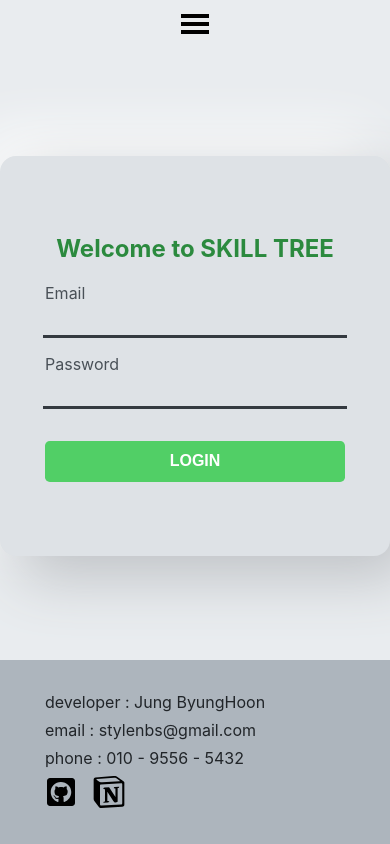
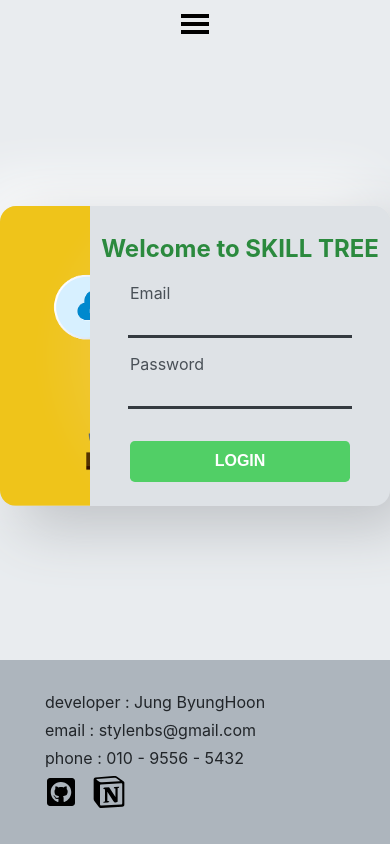
Before and after one commit to yourcarrot0214/skilltree, a React (Create React App) app in the folder client/: page /login in a window 390 px wide. Built offline with nearby package versions, Linux system fonts and the light colour scheme; no server answers.

Commit message:
css responsive setup

```diff
--- a/client/src/components/views/LoginPage/styles/styled.js
+++ b/client/src/components/views/LoginPage/styles/styled.js
@@ -7,7 +7,6 @@ const LoginContainer = styled.div`
   justify-content: center;
   align-items: center;
   width: 100%;
-  height: 90%;
   flex: 1;
 `;
 
@@ -21,6 +20,11 @@ const LoginWrapper = styled.div`
   justify-content: space-around;
   border-radius: 1rem;
   box-shadow: 20px 20px 60px #bdc0c4, -20px -20px 60px #ffffff;
+
+  @media screen and (max-width: 768px) {
+    max-width: 700px;
+    height: 300px;
+  }
 `;
 
 const LoginImage = styled.div`
@@ -32,6 +36,10 @@ const LoginImage = styled.div`
   flex: 5;
   border-top-left-radius: 1rem;
   border-bottom-left-radius: 1rem;
+
+  @media screen and (max-width: 768px) {
+    height: 300px;
+  }
 `;
 
 const LoginForm = styled.form`
@@ -92,6 +100,23 @@ const LoginForm = styled.form`
       transition: 0.5s;
     }
   }
+
+  @media screen and (max-width: 768px) {
+    width: 300px;
+    padding: 0;
+    label {
+      width: 220px;
+    }
+
+    input {
+      width: 220px;
+      font-size: 1rem;
+    }
+
+    button {
+      width: 220px;
+    }
+  }
 `;
 
 export { LoginContainer, LoginWrapper, LoginImage, LoginForm };
```
